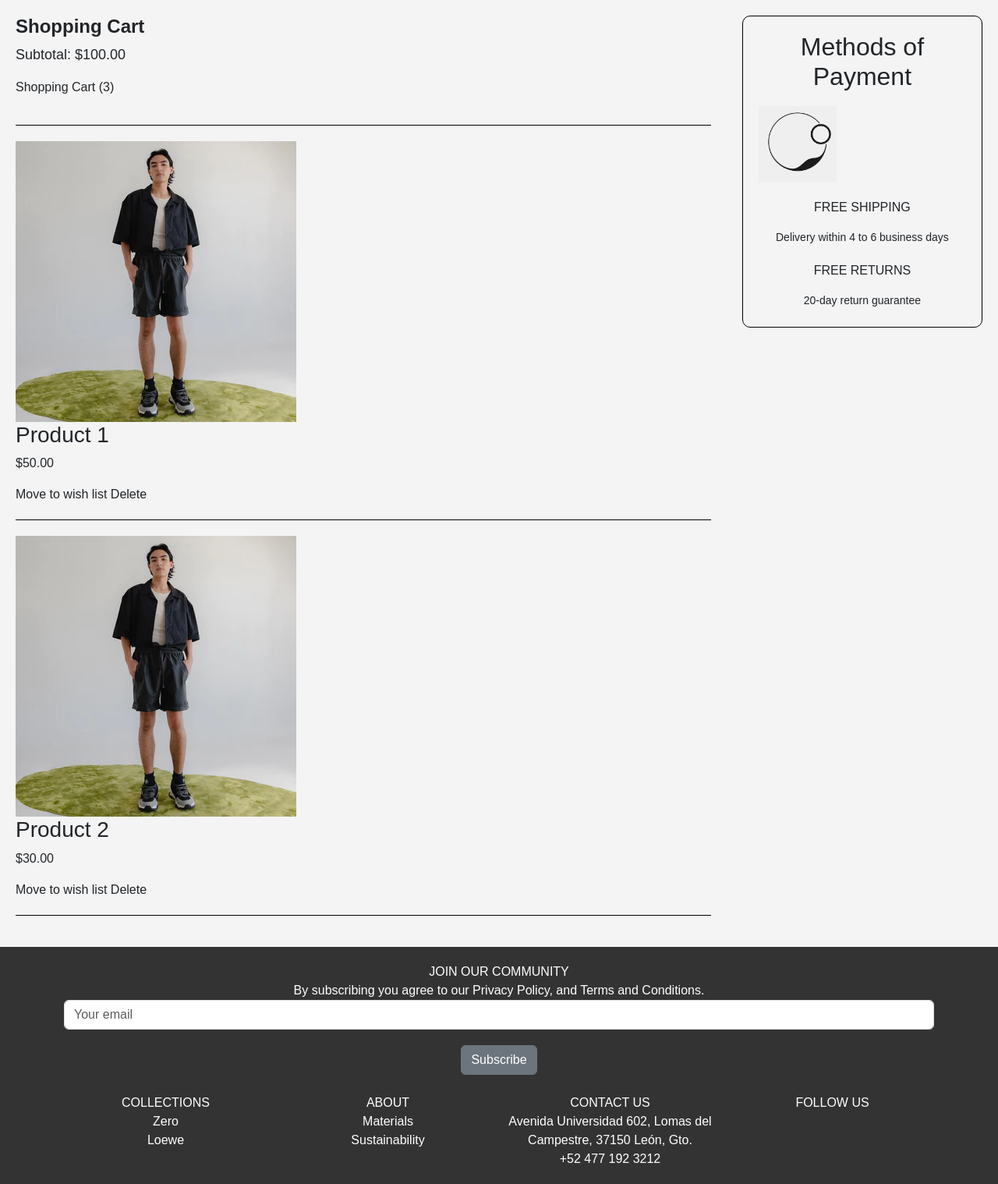
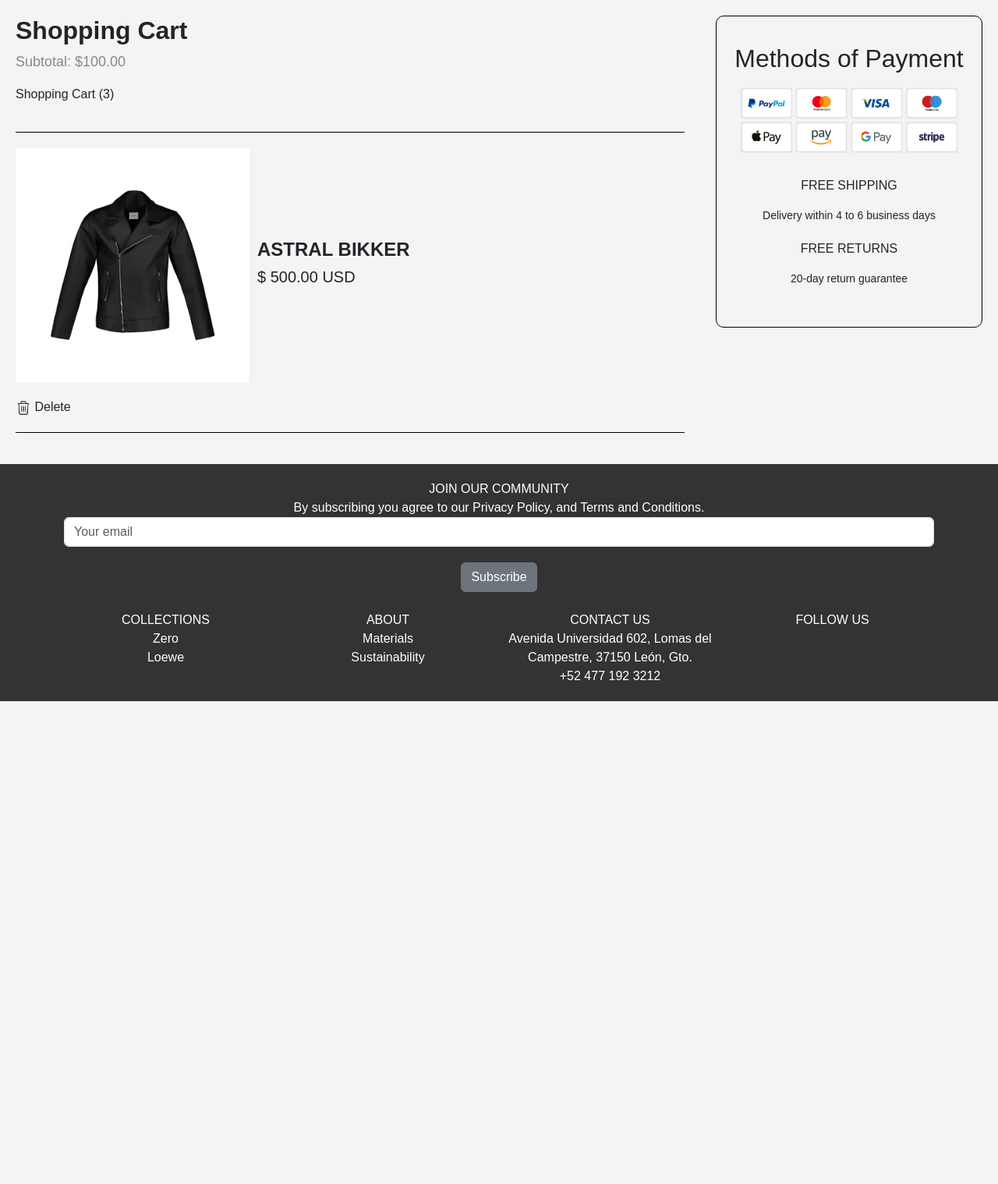
Before and after one commit to BiankaJS/VerdanVest, a Django app: page /shopping/cart/ in a window 1280 px wide. Shown: the part 119-1637 px from the top of the page at 78% size. After the commit the page ends 1018 px from the top, so only its background shows below. Run offline with Django 4.2, Linux system fonts and the light colour scheme.

Commit message:
Interfaces completas

```diff
--- a/verdanvest/compras/templates/compras/shoppingcart.html
+++ b/verdanvest/compras/templates/compras/shoppingcart.html
@@ -8,7 +8,7 @@
   <!-- Sección del carrito -->
   <div class="cart-section">
     <h1 class="cart-title"><strong>Shopping Cart </strong> </h1>
-    <p class="subtotal">Subtotal: $100.00</p>
+    <p class="subtotal" style="color: #888;" >Subtotal: $100.00</p>
 
     <!-- Resumen del carrito -->
     <div class="cart-summary">
@@ -23,27 +23,16 @@
     <div class="cart-products">
       <!-- Producto 1 -->
       <div class="product">
-        <img src="{% static 'img/readyto.webp' %}" alt="Product 1">
-        <div class="product-details">
-          <h3>Product 1</h3>
-          <p>$50.00</p>
+        <div class="product-content">
+          <img src="{% static 'img/wish1.webp' %}" alt="Product 1" style="width: 300px;height: 300px;" >
+          <div class="product-details">
+            <h4><strong> ASTRAL BIKKER</strong> </h4>
+            <h5 > $ 500.00 USD</h5>
+          </div>
         </div>
-        <div class="product-actions">
-          <span class="move-to-wishlist">Move to wish list</span>
-          <span class="delete">Delete</span>
-        </div>
-      </div>
-      <div class="line"></div>
-
-      <!-- Producto 2 -->
-      <div class="product">
-        <img src="{% static 'img/readyto.webp' %}" alt="Product 2">
-        <div class="product-details">
-          <h3>Product 2</h3>
-          <p>$30.00</p>
-        </div>
-        <div class="product-actions">
-          <span class="move-to-wishlist">Move to wish list</span>
+        <div class="product-delete">
+          <!-- Agrega un icono aquí (puedes cambiar "icon.png" por la ruta correcta de tu icono) -->
+          <img src="{% static 'img/borrar.png' %}" alt="Icon" class="icon" style="width: 20px;height: 20px;">
           <span class="delete">Delete</span>
         </div>
       </div>
@@ -58,7 +47,7 @@
   <!-- Sección de métodos de pago -->
   <div class="payment-section">
     <h2 class="payment-methods">Methods of Payment</h2>
-    <img src="{% static 'img/logo.jpg' %}" alt="Payment Methods" class="payment-image">
+    <img src="{% static 'img/paryment.jpg' %}" alt="Payment Methods" class="payment-image">
 
     <p class="free-shipping">FREE SHIPPING</p>
     <p class="shipping-details">Delivery within 4 to 6 business days</p>
@@ -206,7 +195,7 @@
 
 
   .cart-title {
-    font-size: 24px;
+    font-size:xx-large;
   }
 
   .subtotal {
@@ -235,9 +224,19 @@
   }
 
   .payment-image {
-    max-width: 100px;
+    max-width: 300px;
     margin-top: 10px;
+    margin: 0 auto;
+    /* Centrar horizontalmente */
+    display: block;
+    /* Esto es importante para que funcione el margin: 0 auto; */
   }
+
+  /* Opcional: para centrar el texto horizontalmente */
+  .payment-section {
+    text-align: center;
+  }
+
 
   .free-shipping {
     font-size: 16px;
@@ -252,5 +251,27 @@
     height: 100%;
     display: inline-block;
   }
+
+  .product {
+    align-items: center;
+    justify-content: space-between;
+  }
+
+  .product-content {
+    display: flex;
+    align-items: center;
+  }
+
+  .product-details {
+    margin-left: 10px;
+    /* Ajusta el margen según sea necesario */
+  }
+
+  .product-delete {
+    margin-top: 20px;
+  }
+  .delete {
+    text-align: center;
+  }
 </style>
 {% endblock %}
```
Also changed, not shown: verdanvest/catalogo/templates/catalogo/catalog.html (+98 -0 lines), verdanvest/static/img/borrar.png (added), verdanvest/static/img/paryment.jpg (added), verdanvest/static/img/wish1.webp (added), verdanvest/static/img/wish2.webp (added), verdanvest/static/img/wish3.webp (added).
